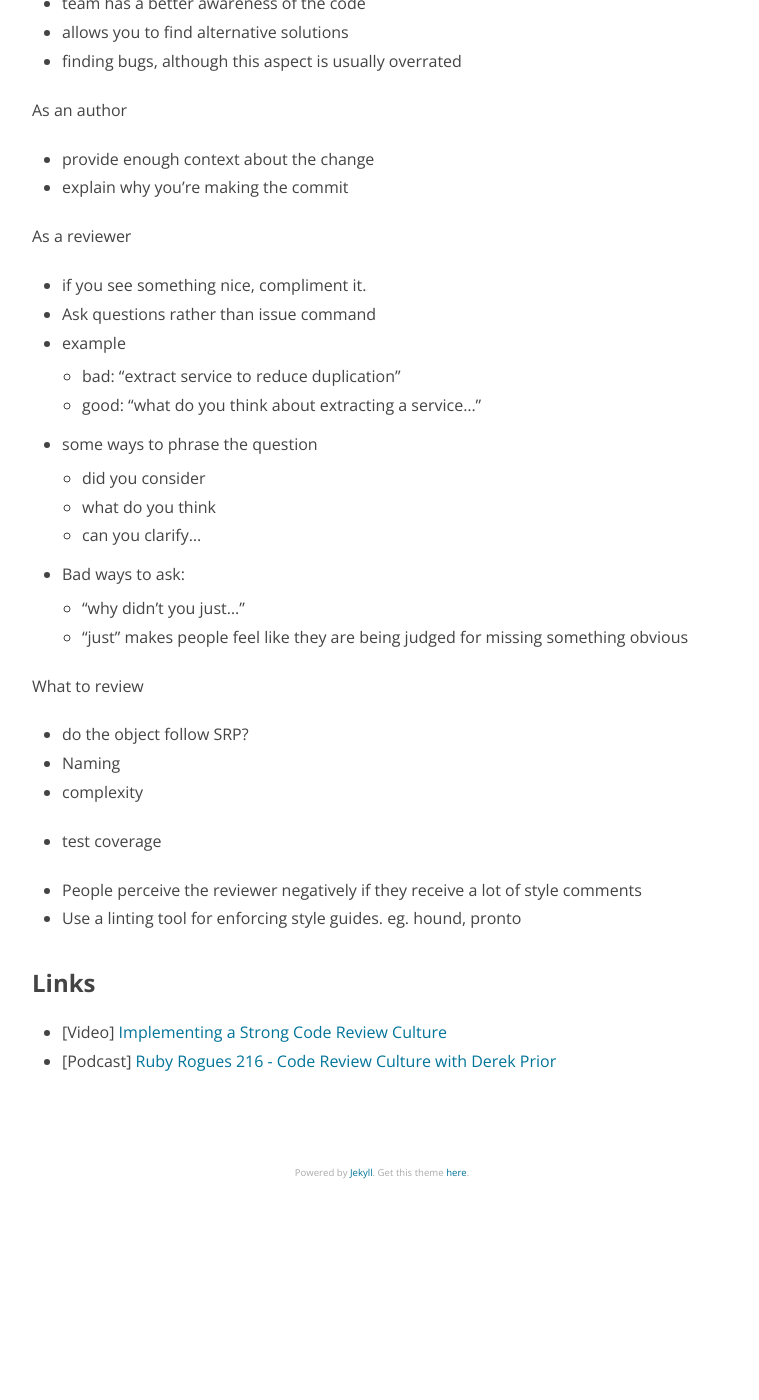
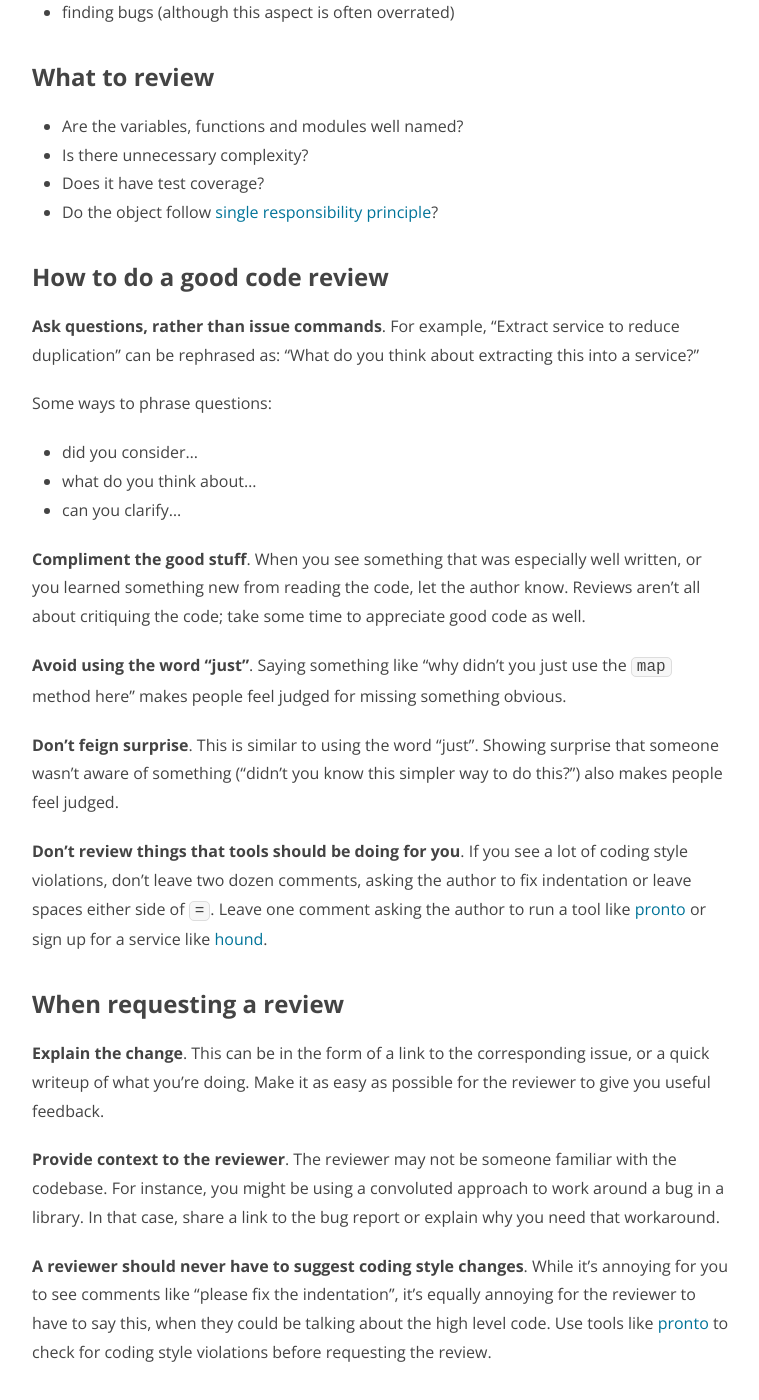
Before and after one commit to nithinbekal/nithinbekal.github.io, a Jekyll site: the page built from notes/code-reviews.md, in a window 1280 px wide and 1400 px high, scrolled down 345 px. Shown: the whole window, without its empty margins (258-1017 px from the left). Built offline with Jekyll 4.4.1, drawn with Linux system fonts in a browser that asks for light colours; before the commit the page ends 1564 px from its top, so only the background shows below that; some of the changed text lies outside the part shown.

Commit message:
Add notes on code review process

```diff
--- a/notes/code-reviews.md
+++ b/notes/code-reviews.md
@@ -4,48 +4,169 @@ title: "Code Reviews"
 date:  2017-02-24 23:52:22
 ---
 
-
-Notes from Derek Prior's talk,
-[Implementing a Strong Code Review Culture](https://www.youtube.com/watch?v=PJjmw9TRB7s):
-
-Advantages
+## Why do we need code reviews?
 
 - team has a better awareness of the code
 - allows you to find alternative solutions
-- finding bugs, although this aspect is usually overrated
+- finding bugs (although this aspect is often overrated)
 
-As an author
+## What to review
 
-- provide enough context about the change
-- explain why you're making the commit
+- Are the variables, functions and modules well named?
+- Is there unnecessary complexity?
+- Does it have test coverage?
+- Do the object follow
+  [single responsibility principle](notes/single-responsibility-principle)?
 
-As a reviewer
+## How to do a good code review
 
-- if you see something nice, compliment it.
-- Ask questions rather than issue command
-- example
-  - bad: "extract service to reduce duplication"
-  - good: "what do you think about extracting a service..."
-- some ways to phrase the question
-  - did you consider
-  - what do you think
-  - can you clarify...
-- Bad ways to ask:
-  - "why didn't you just..."
-  - "just" makes people feel like they are being judged for missing something obvious
+**Ask questions, rather than issue commands**.
+For example,
+"Extract service to reduce duplication"
+can be rephrased as:
+"What do you think about extracting this into a service?"
 
-What to review
+Some ways to phrase questions:
 
-- do the object follow SRP?
-- Naming
-- complexity
-- test coverage
+- did you consider...
+- what do you think about...
+- can you clarify...
 
-- People perceive the reviewer negatively if they receive a lot of style comments
-- Use a linting tool for enforcing style guides. eg. hound, pronto
+**Compliment the good stuff**.
+When you see something that was especially well written,
+or you learned something new from reading the code,
+let the author know.
+Reviews aren't all about critiquing the code;
+take some time to appreciate good code as well.
 
+**Avoid using the word "just"**.
+Saying something like
+"why didn't you just use the `map` method here"
+makes people feel judged
+for missing something obvious.
+
+**Don't feign surprise**.
+This is similar to using the word "just".
+Showing surprise that someone wasn't aware of something
+("didn't you know this simpler way to do this?")
+also makes people feel judged.
+
+**Don't review things that tools should be doing for you**.
+If you see a lot of coding style violations,
+don't leave two dozen comments,
+asking the author to fix indentation
+or leave spaces either side of `=`.
+Leave one comment
+asking the author to run a tool like
+[pronto](https://github.com/prontolabs/pronto)
+or sign up for a service like
+[hound](https://houndci.com).
+
+## When requesting a review
+
+**Explain the change**.
+This can be in the form of
+a link to the corresponding issue,
+or a quick writeup of what you're doing.
+Make it as easy as possible
+for the reviewer to give you useful feedback.
+
+**Provide context to the reviewer**.
+The reviewer may not be someone familiar with the codebase.
+For instance,
+you might be using a convoluted approach
+to work around a bug in a library.
+In that case,
+share a link to the bug report
+or explain why you need that workaround.
+
+**A reviewer should never have to suggest coding style changes**.
+While it's annoying for you to see comments like
+"please fix the indentation",
+it's equally annoying for the reviewer to have to say this,
+when they could be talking about the high level code.
+Use tools like
+[pronto](https://github.com/prontolabs/pronto)
+to check for coding style violations
+before requesting the review.
+
+## After creating a PR
+
+**Let people know that your PR is ready for review**.
+Share the link on your team's chatroom,
+so people know there's something to review.
+
+**Tag people who are familiar with the code**.
+Is there someone who originally wrote the module you're changing?
+Ping them and ask for their opinion.
+
+**Try to get fresh eyes to look at the code**.
+This is the opposite of the previous suggestion,
+but it's equally important to have
+someone unfamiliar with the code take a look.
+If they are able to understand the code easily,
+that means it will be easy to understand
+for someone else who joins the team later,
+or for you 6 months from now.
+
+## Responding to code reviews
+
+**Don't take reviews personally**.
+The review is about the code, not you.
+It's not easy to convey your tone in writing,
+so don't assume that the person is being mean.
+It's more likely they were in a hurry,
+and didn't consider how the comment might be perceived.
+
+**Always respond to the reviewer**.
+The response can be in the form of changes
+made according to the review,
+or it can be an explanation
+of why a certain suggestion doesn't make sense
+in this particular context.
+
+**Never merge a pull request
+while there are comments you haven't responded to**.
+It is discouraging for a reviewer
+to see a PR merged
+without receiving any acknowledgement on their review.
+There may be cases where you need to ship the code right now,
+and don't have the time to rewrite according to the review.
+Let the reviewer know why you're merging in such cases.
+
+**Don't hesitate to push back if you disagree**
+with a suggestion made by the reviewer.
+If you think the suggestion doesn't make sense in this context,
+reply with why you think so.
+You probably are more familiar
+with the constraints you were with,
+so don't be compelled to make a change
+just because they reviewer told you to.
+
+**Don't be awed by senior developers**.
+Junior developers often hesitate
+to disagree with seniors
+with the assumption that they know something you don't.
+If you're not sure a suggested change makes sense,
+ask follow up questions.
+Even if you're wrong,
+you can learn something.
+
+## Automating reviews
+
+People perceive the reviewer negatively if they receive a lot of style comments.
+Use a linting tool for enforcing style guides. eg. hound, pronto
 
 ## Links
 
-- [Video] [Implementing a Strong Code Review Culture](https://www.youtube.com/watch?v=PJjmw9TRB7s)
+- [Implementing a Strong Code Review Culture](https://www.youtube.com/watch?v=PJjmw9TRB7s)
+  [Video].
+  A good part of my notes are based on
+  this excellent talk from RailsConf 2015
+  by Derek Prior.
 - [Podcast] [Ruby Rogues 216 - Code Review Culture with Derek Prior](https://devchat.tv/ruby-rogues/216-rr-code-review-culture-with-derek-prior)
+- [Best Kept Secrets of Peer Code Review](http://smartbear.com/SmartBear/media/pdfs/best-kept-secrets-of-peer-code-review.pdf)
+  [PDF]
+- [Code Review Best Practices](https://www.kevinlondon.com/2015/05/05/code-review-best-practices.html) -
+  Kevin London's blog has a very nice list of
+  things to look out for in code reviews.
```
Also changed, not shown: notes/programming.md (+1 -0 lines).
